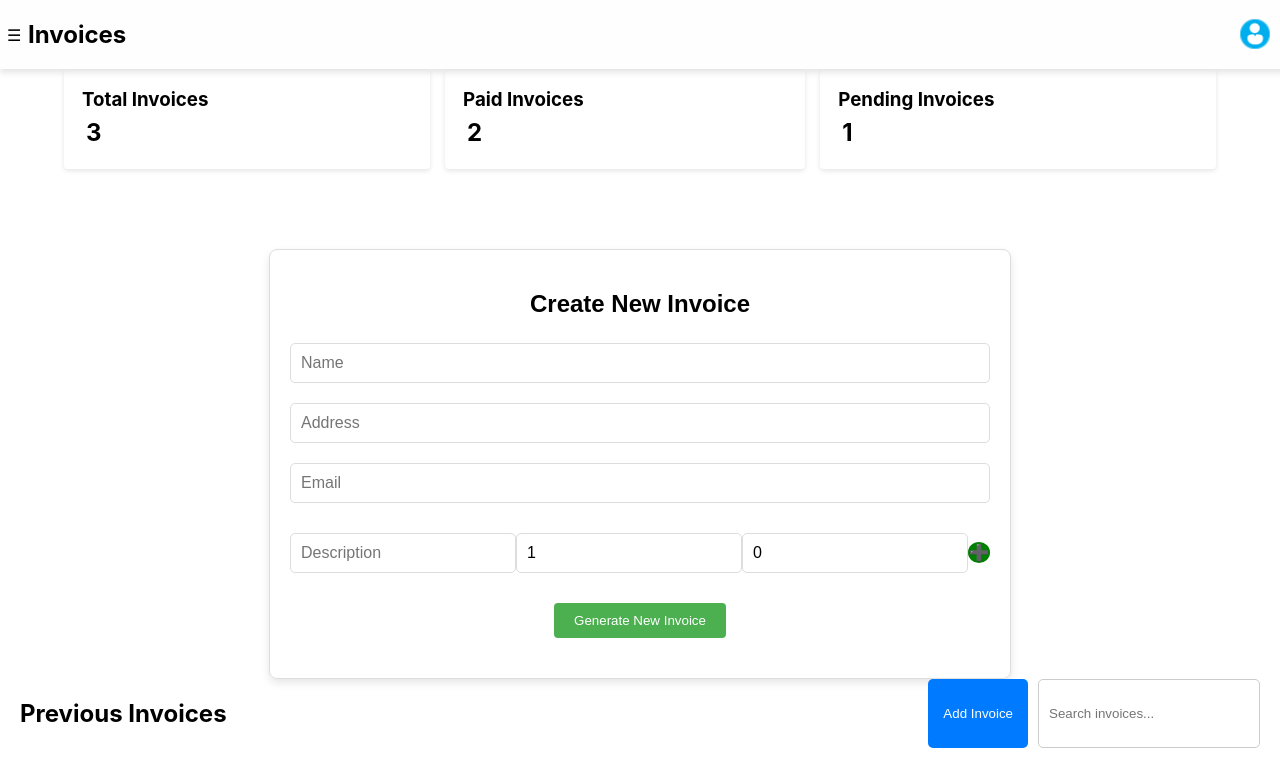
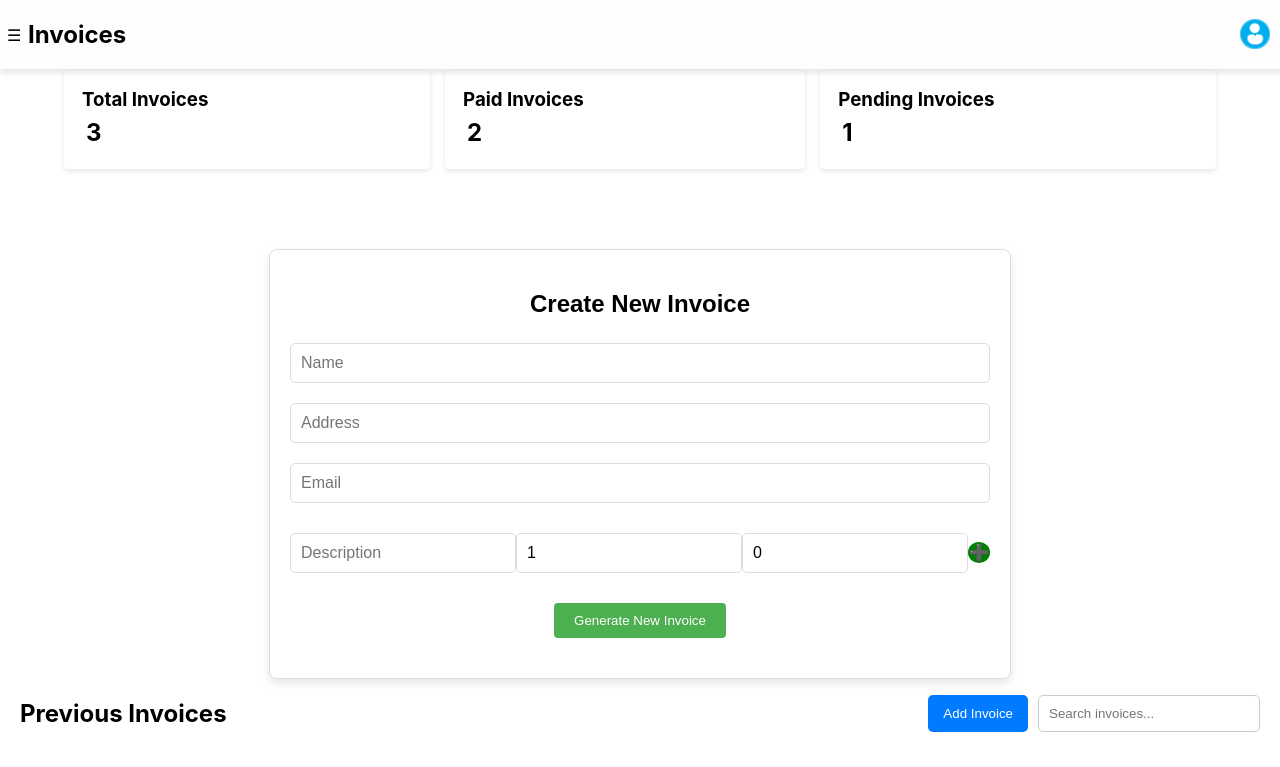
Before and after one commit to Ombito/Admin-dashboard, a React (Create React App) app: page /invoices in a window 1280 px wide. Shown: the top 767 px of the page. Built offline with nearby package versions, Linux system fonts and the light colour scheme; what @react-pdf/renderer would draw is missing.

Commit message:
Fix: invoices

```diff
--- a/src/components/Invoices/invoices.css
+++ b/src/components/Invoices/invoices.css
@@ -57,6 +57,7 @@
 .invoices-controls-hero {
     display: flex;
     justify-content: space-between;
+    align-items: center;
 }
 
 .invoices-controls {
@@ -65,23 +66,24 @@
 }
 
 .add-invoice-button {
-    padding: 10px 15px; /* Button padding */
-    background-color: #007bff; /* Button background color */
-    color: white; /* Button text color */
-    border: none; /* Remove border */
-    border-radius: 5px; /* Rounded corners */
-    cursor: pointer; /* Pointer cursor on hover */
+    padding: 10px 15px;
+    background-color: #007bff;
+    color: white;
+    height: auto;
+    border: none;
+    border-radius: 5px;
+    cursor: pointer;
 }
 
 .add-invoice-button:hover {
-    background-color: #0056b3; /* Darker shade on hover */
+    background-color: #0056b3;
 }
 
 .search-invoices {
-    padding: 10px; /* Input padding */
-    border: 1px solid #ccc; /* Input border */
-    border-radius: 5px; /* Rounded corners */
-    width: 200px; /* Fixed width for input */
+    padding: 10px;
+    border: 1px solid #ccc;
+    border-radius: 5px;
+    width: 200px;
 }
 
 
```
